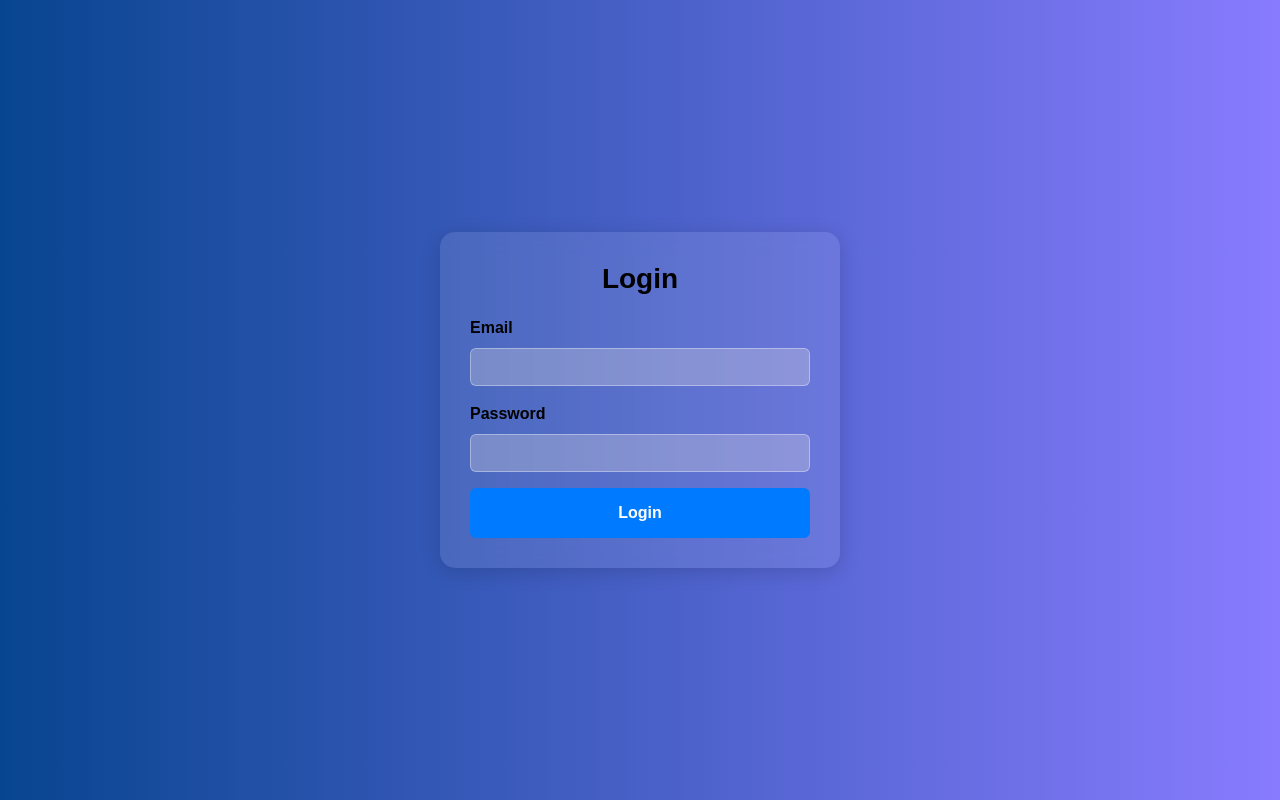
After one commit to Christine-nessy/project, a PHP site: page /login_form.php in a window 1280 px wide. The commit adds this page. Run offline with PHP 8.4, Linux system fonts and the light colour scheme.

Commit message:
login.php deleted

```diff
--- a/dashboard.php
+++ b/dashboard.php
@@ -1,6 +1,6 @@
 <?php
 session_start();
-if (!isset($_SESSION['user_id'])) {
+if (!isset($_SESSION['username'])) {
     header("Location: login_form.php");
     exit;
 }
--- /dev/null
+++ b/login_form.php
@@ -0,0 +1,104 @@
+<?php
+session_start();
+
+// Check if the user is already logged in
+if (isset($_SESSION['username'])) {
+    header("Location: dashboard.php");
+    exit();
+}
+?>
+
+<!DOCTYPE html>
+<html lang="en">
+<head>
+    <meta charset="UTF-8">
+    <meta name="viewport" content="width=device-width, initial-scale=1.0">
+    <title>Login</title>
+    <link rel="stylesheet" href="https://cdn.jsdelivr.net/npm/bootstrap@5.3.2/dist/css/bootstrap.min.css">
+    <style>
+        body {
+            font-family: 'Arial', sans-serif;
+            background: linear-gradient(to right, #084590, #887bfe);
+            height: 100vh;
+            margin: 0;
+            display: flex;
+            justify-content: center;
+            align-items: center;
+            color: #fff;
+        }
+
+        .glass-effect {
+            background: rgba(255, 255, 255, 0.1);
+            backdrop-filter: blur(10px);
+            border-radius: 15px;
+            box-shadow: 0 4px 20px rgba(0, 0, 0, 0.15);
+            padding: 30px;
+            max-width: 400px;
+            width: 100%;
+        }
+
+        .form-label {
+            color: black;
+            font-weight: bold;
+        }
+
+        .form-control {
+            background-color: rgba(227, 221, 221, 0.299);
+            color: black;
+            border: 1px solid rgba(255, 255, 255, 0.5);
+            margin-bottom: 15px;
+        }
+
+        .form-control:focus {
+            background-color: rgba(255, 255, 255, 0.4);
+            border-color: #007bff;
+            box-shadow: 0 0 5px rgba(0, 123, 255, 0.5);
+        }
+
+        .btn-primary {
+            background-color: #007bff;
+            border-color: #007bff;
+            padding: 12px 20px;
+            font-size: 16px;
+            font-weight: bold;
+            width: 100%;
+            transition: background-color 0.3s ease;
+        }
+
+        .btn-primary:hover {
+            background-color: #0056b3;
+        }
+
+        h2 {
+            color: black;
+            text-align: center;
+            font-size: 28px;
+            font-weight: bold;
+            margin-bottom: 20px;
+        }
+
+        @media (max-width: 576px) {
+            .glass-effect {
+                padding: 20px;
+                max-width: 350px;
+            }
+        }
+    </style>
+</head>
+<body>
+    <div class="glass-effect">
+        <h2>Login</h2>
+        <form action="login_process.php" method="POST">
+            <div class="mb-3">
+                <label for="email" class="form-label">Email</label>
+                <input type="email" class="form-control" id="email" name="email" required>
+            </div>
+            <div class="mb-3">
+                <label for="password" class="form-label">Password</label>
+                <input type="password" class="form-control" id="password" name="password" required>
+            </div>
+            <button type="submit" class="btn btn-primary">Login</button>
+        </form>
+    </div>
+</body>
+</html>
--- a/user.php
+++ b/user.php
@@ -27,6 +27,7 @@ class User
         // Execute the query and check if it was successful
         if ($stmt->execute()) {
             echo "User registered successfully!";
+            $_SESSION['username']=$username;
             return true; // Return true if the query was successful
         } else {
             // If there's an error, display it
```
Also changed, not shown: login.php (deleted, +0 -85 lines), register.php (+4 -4 lines), verify_2fa.php (+4 -3 lines).
